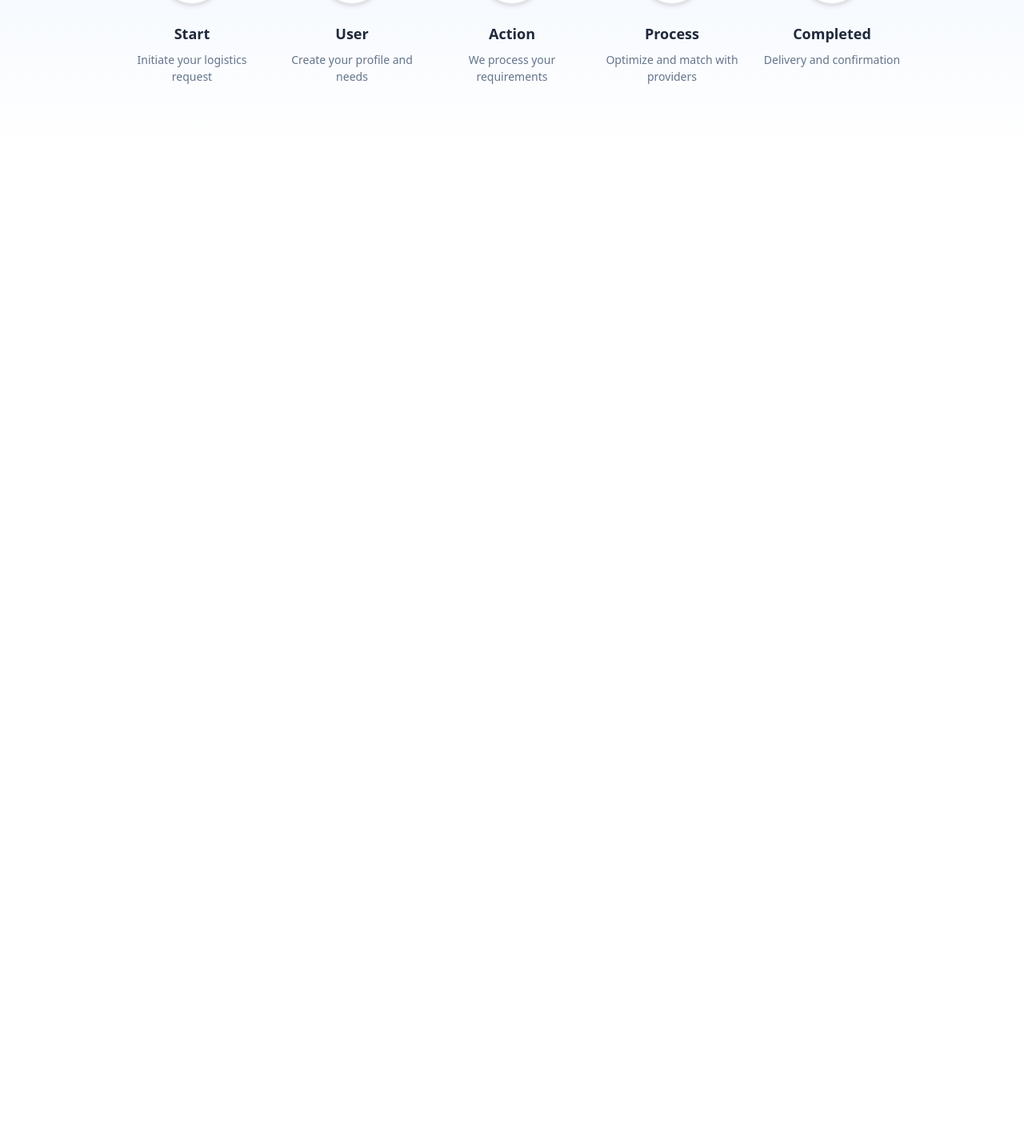
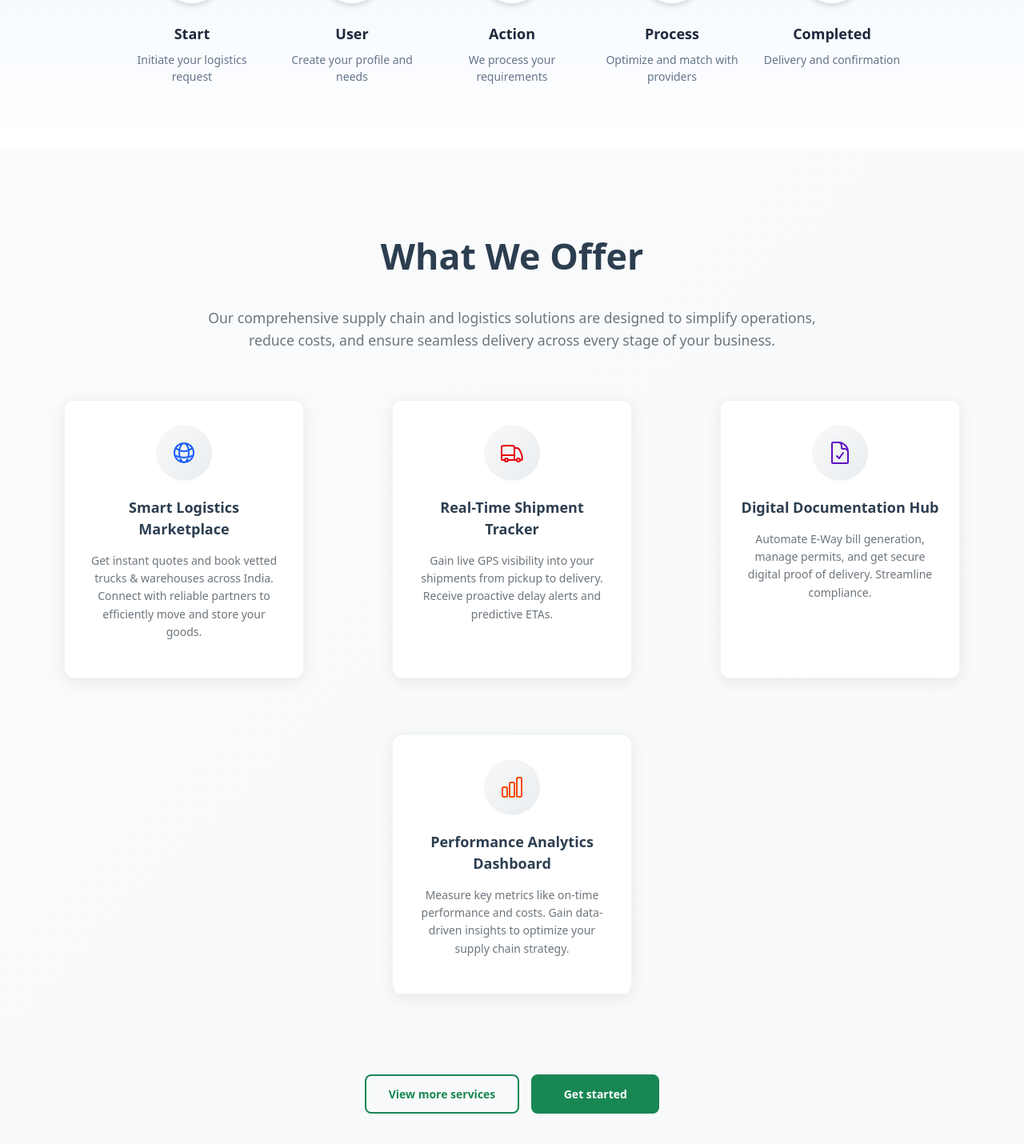
Before and after one commit to devika00410/Supply-chain, a React (Vite) app: page / in a window 1280 px wide. Shown: the part 1099-2529 px from the top of the page at 80% size. Before the commit the page ends 1285 px from the top, so only its background shows below. Built offline with nearby package versions, Linux system fonts and the light colour scheme.

Commit message:
Created Service overview component

```diff
--- /dev/null
+++ b/src/HomeComponents/Overview.css
@@ -0,0 +1,236 @@
+/* Enable smooth scrolling for the whole page */
+html {
+  scroll-behavior: smooth;
+}
+
+.view {
+  opacity: 0;
+  transform: translateY(50px);
+  transition: all 0.8s ease-out;
+}
+
+.view.visible {
+  opacity: 1;
+  transform: translateY(0);
+}
+
+.heads {
+  font-size: 2.8rem;
+  text-align: center;
+  margin-top: 40px;
+  font-weight: 700;
+  color: #2c3e50;
+  padding-bottom: 15px;
+  opacity: 0;
+  transform: translateY(30px);
+  transition: all 0.8s ease-out 0.2s;
+}
+
+.view.visible .heads {
+  opacity: 1;
+  transform: translateY(0);
+}
+
+.subheads {
+  font-size: 1.1rem;
+  text-align: center;
+  margin-top: 15px;
+  color: #6c757d;
+  max-width: 800px;
+  margin-left: auto;
+  margin-right: auto;
+  line-height: 1.6;
+  opacity: 0;
+  transform: translateY(30px);
+  transition: all 0.8s ease-out 0.3s;
+}
+
+.view.visible .subheads {
+  opacity: 1;
+  transform: translateY(0);
+}
+
+.card-container {
+  display: flex;
+  flex-direction: row;
+  justify-content: center;
+  padding: 40px 20px;
+  gap: 30px;
+  flex-wrap: wrap;
+}
+
+.card {
+  background: #fff;
+  border-radius: 12px;
+  box-shadow: 0 4px 20px rgba(0, 0, 0, 0.08);
+  padding: 30px 25px;
+  text-align: center;
+  transition: all 0.3s ease;
+  width: 300px;
+  margin: 20px auto;
+  border: 1px solid rgba(25, 135, 84, 0.08);
+  opacity: 0;
+  transform: translateY(50px);
+  transition: transform 0.3s ease, box-shadow 0.3s ease;
+}
+
+.view.visible .card {
+  opacity: 1;
+  transform: translateY(0);
+}
+
+.card-icon-container {
+  width: 70px;
+  height: 70px;
+  border-radius: 50%;
+  display: flex;
+  align-items: center;
+  justify-content: center;
+  margin: 0 auto 20px auto;
+  background: linear-gradient(135deg, #f8f9fa 0%, #e9ecef 100%);
+  transition: all 0.3s ease;
+}
+
+.card:hover .card-icon-container {
+  background: linear-gradient(135deg, #198754 0%, #146c43 100%);
+box-shadow: 0 8px 25px rgba(25, 135, 84, 0.15);
+transform: translateY(-4px);
+
+
+}
+
+.card-icon {
+  width: 32px !important;
+  height: 32px !important;
+  margin: 0 auto;
+  transition: all 0.3s ease;
+}
+
+.card:hover .card-icon {
+  color: white !important;
+}
+
+.card-title {
+  font-size: 18px;
+  font-weight: 600;
+  margin-bottom: 15px;
+  color: #2c3e50;
+}
+
+.card-text {
+  font-size: 14px;
+  color: #6c757d;
+  line-height: 1.6;
+  margin-bottom: 15px;
+}
+
+.card:hover {
+ transform: translateY(-8px);
+  box-shadow: 0 12px 30px rgba(0, 0, 0, 0.15);
+  border-color: rgba(25, 135, 84, 0.2);
+}
+
+.button-container {
+  display: flex;
+  justify-content: center;
+  gap: 15px;
+  margin-top: 40px;
+  padding: 0 20px;
+  flex-wrap: wrap;
+  opacity: 0;
+  transform: translateY(30px);
+  transition: all 0.8s ease-out 0.6s;
+}
+
+.view.visible .button-container {
+  opacity: 1;
+  transform: translateY(0);
+}
+
+.btns {
+  padding: 12px 28px;
+  border-radius: 8px;
+  text-decoration: none;
+  font-weight: 600;
+  font-size: 14px;
+  transition: all 0.3s ease;
+  display: inline-block;
+  text-align: center;
+  min-width: 160px;
+  position: relative;
+  overflow: hidden;
+}
+
+.btns::after {
+  content: '';
+  position: absolute;
+  top: 50%;
+  left: 50%;
+  width: 0;
+  height: 0;
+  background: rgba(255, 255, 255, 0.2);
+  border-radius: 50%;
+  transform: translate(-50%, -50%);
+  transition: width 0.3s ease, height 0.3s ease;
+}
+
+.btns:hover::after {
+  width: 300px;
+  height: 300px;
+}
+
+.btn-primary {
+  background-color: #198754;
+  color: white;
+  border: 2px solid #198754;
+}
+
+.btn-primary:hover {
+  background-color: #146c43;
+  border-color: #146c43;
+  transform: translateY(-2px);
+}
+
+.btn-secondary {
+  background-color: transparent;
+  color: #198754;
+  border: 2px solid #198754;
+}
+
+.btn-secondary:hover {
+  background-color: #198754;
+  color: white;
+  transform: translateY(-2px);
+}
+
+/* Responsive Design */
+@media (max-width: 768px) {
+  .heads {
+    font-size: 2.2rem;
+  }
+
+  .subheads {
+    font-size: 1rem;
+    padding: 0 20px;
+  }
+
+  .card {
+    width: 100%;
+    max-width: 320px;
+  }
+
+  .btns {
+    min-width: 140px;
+    padding: 10px 20px;
+  }
+
+  .button-container {
+    gap: 12px;
+  }
+}
+
+/* Animation delays for staggered appearance */
+.view.visible .card:nth-child(1) { transition-delay: 0.4s; }
+.view.visible .card:nth-child(2) { transition-delay: 0.5s; }
+.view.visible .card:nth-child(3) { transition-delay: 0.6s; }
+.view.visible .card:nth-child(4) { transition-delay: 0.7s; }
--- /dev/null
+++ b/src/HomeComponents/Overview.jsx
@@ -0,0 +1,110 @@
+import React, { useEffect, useRef, useState } from 'react'
+import './Overview.css'
+import {
+  GlobeAltIcon,
+  TruckIcon,
+  DocumentCheckIcon,
+  ChartBarIcon
+} from '@heroicons/react/24/outline';
+
+function Overview() {
+  const [isVisible, setIsVisible] = useState(false);
+  const sectionRef = useRef(null);
+
+  useEffect(() => {
+    const observer = new IntersectionObserver(
+      ([entry]) => {
+        if (entry.isIntersecting) {
+          setIsVisible(true);
+        }
+      },
+      { threshold: 0.2 }
+    );
+
+    if (sectionRef.current) {
+      observer.observe(sectionRef.current);
+    }
+
+    return () => {
+      if (sectionRef.current) {
+        observer.unobserve(sectionRef.current);
+      }
+    };
+  }, []);
+
+  const scrollToSection = (sectionId) => {
+    const element = document.getElementById(sectionId);
+    if (element) {
+      element.scrollIntoView({ behavior: 'smooth' });
+    }
+  };
+
+  return (
+    <div
+      id="services"
+      style={{
+        padding: '60px 20px',
+        background: 'linear-gradient(135deg, #fafbfc 0%, #f8f9fa 100%)',
+        minHeight: '100vh',
+        display: 'flex',
+        flexDirection: 'column',
+        justifyContent: 'center'
+      }}>
+      <div
+        ref={sectionRef}
+        className={`view ${isVisible ? 'visible' : ''}`}>
+        <h2 className='heads'>What We Offer</h2>
+        <p className='subheads'>Our comprehensive supply chain and logistics solutions are designed to simplify operations, reduce costs, and ensure seamless delivery across every stage of your business.</p>
+
+        <div className="card-container">
+          <div className='card'>
+            <div className="card-icon-container">
+              <GlobeAltIcon className='card-icon text-blue-600'/>
+            </div>
+            <h1 className='card-title'>Smart Logistics Marketplace</h1>
+            <p className='card-text'>Get instant quotes and book vetted trucks & warehouses across India. Connect with reliable partners to efficiently move and store your goods.</p>
+          </div>
+
+          <div className='card'>
+            <div className="card-icon-container">
+              <TruckIcon className='card-icon text-red-600'/>
+            </div>
+            <h1 className='card-title'>Real-Time Shipment Tracker</h1>
+            <p className='card-text'>Gain live GPS visibility into your shipments from pickup to delivery. Receive proactive delay alerts and predictive ETAs.</p>
+          </div>
+
+          <div className='card'>
+            <div className="card-icon-container">
+              <DocumentCheckIcon className='card-icon text-violet-800'/>
+            </div>
+            <h1 className='card-title'>Digital Documentation Hub</h1>
+            <p className='card-text'>Automate E-Way bill generation, manage permits, and get secure digital proof of delivery. Streamline compliance.</p>
+          </div>
+
+          <div className='card'>
+            <div className="card-icon-container">
+              <ChartBarIcon className='card-icon text-orange-600'/>
+            </div>
+            <h1 className='card-title'>Performance Analytics Dashboard</h1>
+            <p className='card-text'>Measure key metrics like on-time performance and costs. Gain data-driven insights to optimize your supply chain strategy.</p>
+          </div>
+        </div>
+
+        <div className="button-container">
+          <button
+            onClick={() => scrollToSection('more-services')}
+            className='btns btn-secondary'>
+            View more services
+          </button>
+          <button
+            onClick={() => scrollToSection('contact')}
+            className='btns btn-primary'>
+            Get started
+          </button>
+        </div>
+      </div>
+    </div>
+  )
+}
+
+export default Overview
--- a/src/HomeComponents/Solve.jsx
+++ b/src/HomeComponents/Solve.jsx
@@ -69,8 +69,7 @@ function Solve() {
               <div
                 className="step"
                 key={index}
-                ref={(el) => (stepRefs.current[index] = el)}
-              >
+                ref={(el) => (stepRefs.current[index] = el)}>
                 <div className="step-icon">
                   <div className="icon-circle">
                     <Icon className="icon" />
--- /dev/null
+++ b/src/HomeComponents/Testimonials.jsx
@@ -0,0 +1,11 @@
+import React from 'react'
+
+function Testimonials() {
+  return (
+    <div>
+
+    </div>
+  )
+}
+
+export default Testimonials
--- a/src/Pages/Homepage.jsx
+++ b/src/Pages/Homepage.jsx
@@ -2,6 +2,7 @@ import React from 'react'
 import Frontpage from '../HomeComponents/Frontpage'
 import Header from '../HomeComponents/Header'
 import Solve from '../HomeComponents/Solve'
+import Overview from '../HomeComponents/Overview'
 
 function Homepage() {
   return (
@@ -9,6 +10,7 @@ function Homepage() {
         <Header/>
         <Frontpage/>
         <Solve/>
+        <Overview/>
     </div>
   )
 }
```
